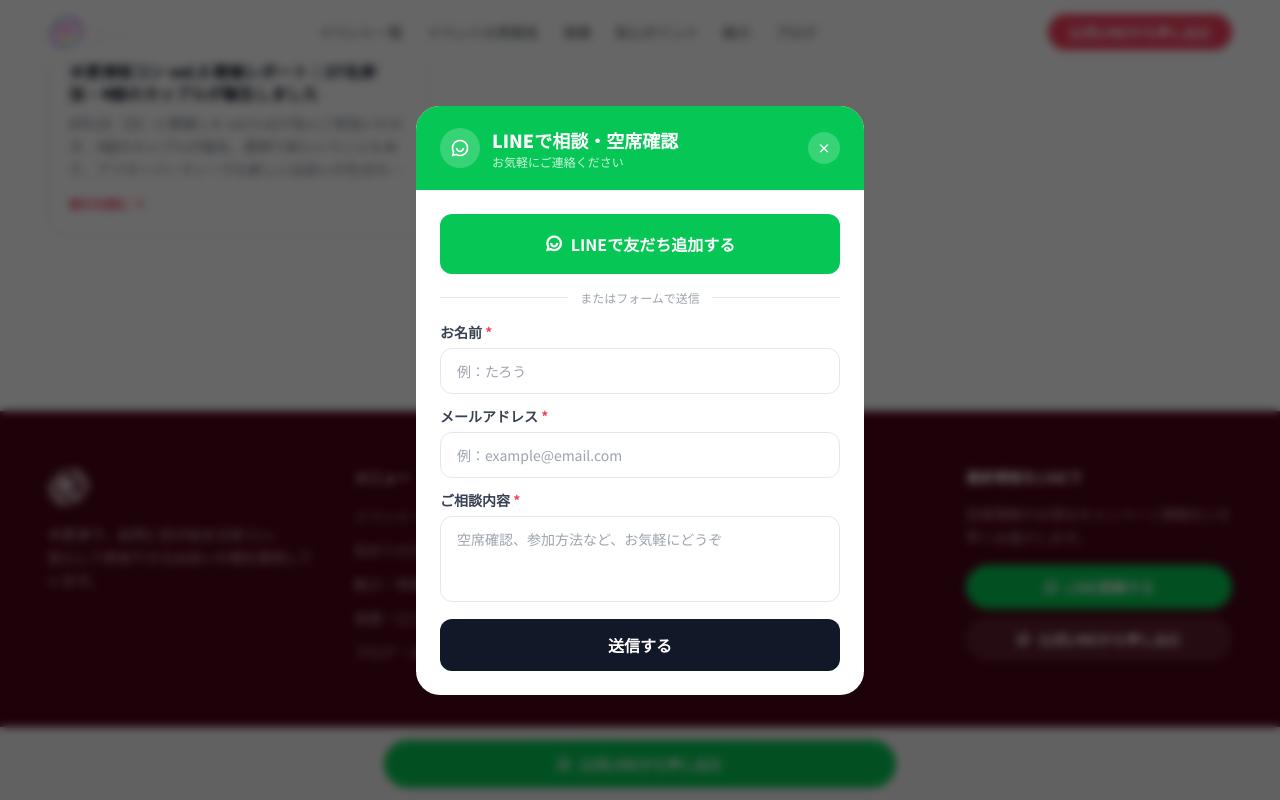
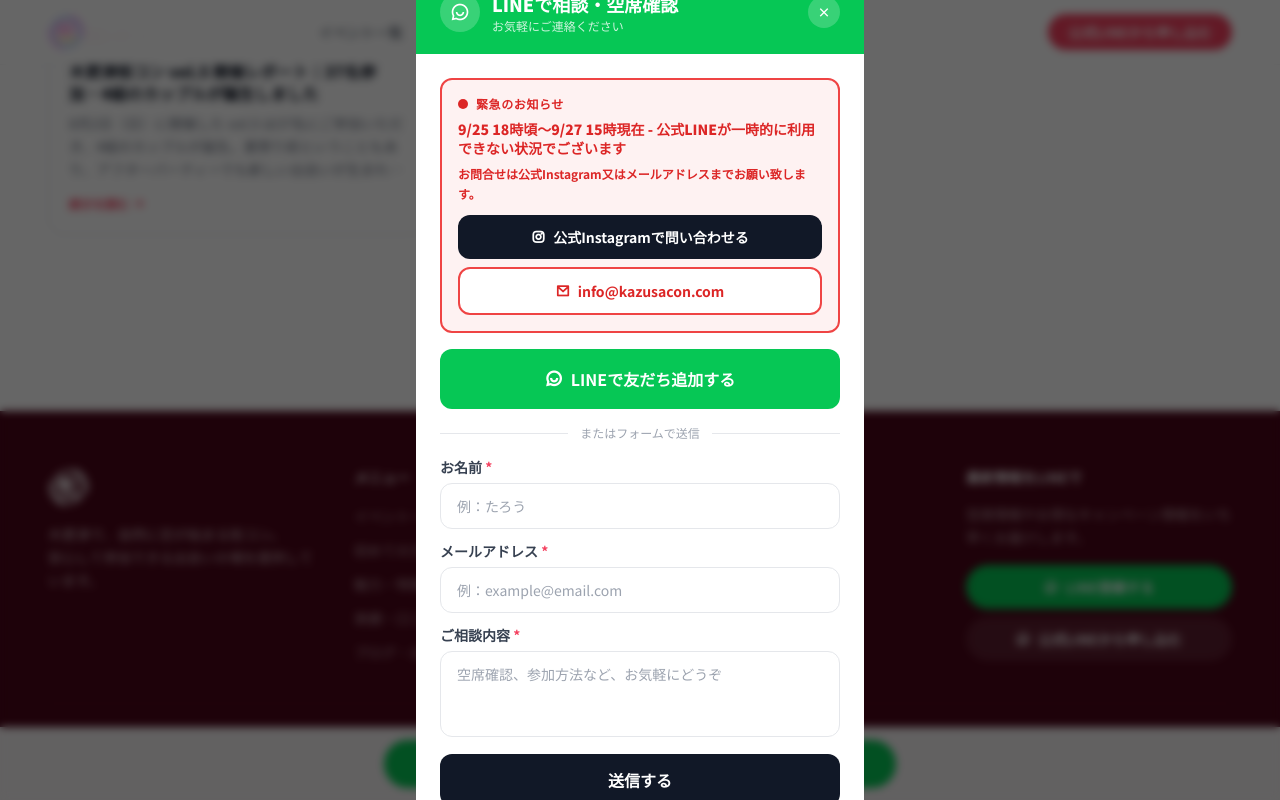
Before and after one commit to SUDORYOMA/kisarazu-machicon, a React (Vite) app: page /blog in a window 1280 px wide. Both pictures are taken after a click on the button "LINE登録する". Shown: the part 2066-2866 px from the top of the page. Built offline with nearby package versions, Linux system fonts and the light colour scheme.

Commit message:
feat: LINE・申し込みモーダルにも緊急のお知らせを表示
文言は src/lib/alert.ts に集約し、バナーとモーダルで共有する

Co-Authored-By: Claude Opus 5 <noreply@anthropic.com>

```diff
--- a/src/components/AlertBanner.tsx
+++ b/src/components/AlertBanner.tsx
@@ -1,14 +1,6 @@
-// 緊急のお知らせ（障害・中止など）。不要になったら ALERT を null にする
-const ALERT: {
-  title: string;
-  body: string;
-} | null = {
-  title: "9/25 18時頃〜9/27 15時現在 - 公式LINEが一時的に利用できない状況でございます",
-  body: "お問合せは公式Instagram又はメールアドレスまでお願い致します。",
-};
+import { ALERT, INSTAGRAM_URL, EMAIL } from "@/lib/alert";
 
-const INSTAGRAM_URL = "https://www.instagram.com/kazusacon?igsh=MTNwZ3NqeXQ2bjVm&utm_source=qr";
-const EMAIL = "info@kazusacon.com";
+// トップのヒーロー直下に出す緊急のお知らせ。文言は src/lib/alert.ts
 
 export default function AlertBanner() {
   if (!ALERT) return null;
--- /dev/null
+++ b/src/components/AlertNotice.tsx
@@ -0,0 +1,38 @@
+import { ALERT, INSTAGRAM_URL, EMAIL } from "@/lib/alert";
+
+// モーダル内など、狭い場所に出す緊急のお知らせ（トップの大きいバナーは AlertBanner）
+export default function AlertNotice() {
+  if (!ALERT) return null;
+
+  return (
+    <div role="alert" className="mb-4 rounded-xl border-2 border-red-500 bg-red-50 p-4">
+      <div className="flex items-center gap-2 mb-2">
+        <span className="relative flex h-2.5 w-2.5 flex-shrink-0">
+          <span className="absolute inline-flex h-full w-full animate-ping rounded-full bg-red-500 opacity-75" />
+          <span className="relative inline-flex h-2.5 w-2.5 rounded-full bg-red-600" />
+        </span>
+        <span className="text-red-600 font-black text-xs tracking-wider">緊急のお知らせ</span>
+      </div>
+      <p className="text-red-600 font-black text-sm leading-snug mb-1.5">{ALERT.title}</p>
+      <p className="text-red-600 font-bold text-xs leading-relaxed mb-3">{ALERT.body}</p>
+      <div className="flex flex-col gap-2">
+        <a
+          href={INSTAGRAM_URL}
+          target="_blank"
+          rel="nofollow noopener noreferrer"
+          className="whitespace-nowrap flex items-center justify-center gap-2 bg-gray-900 text-white font-bold py-3 rounded-xl hover:bg-gray-700 transition-colors cursor-pointer text-sm"
+        >
+          <i className="ri-instagram-line" />
+          公式Instagramで問い合わせる
+        </a>
+        <a
+          href={`mailto:${EMAIL}`}
+          className="whitespace-nowrap flex items-center justify-center gap-2 bg-white border-2 border-red-500 text-red-600 font-bold py-3 rounded-xl hover:bg-red-50 transition-colors cursor-pointer text-sm"
+        >
+          <i className="ri-mail-line" />
+          {EMAIL}
+        </a>
+      </div>
+    </div>
+  );
+}
--- a/src/components/ApplyModal.tsx
+++ b/src/components/ApplyModal.tsx
@@ -1,6 +1,7 @@
 import { useState, useRef } from "react";
 import { events } from "@/mocks/events";
 import { submitToFormspree } from "@/lib/formspree";
+import AlertNotice from "@/components/AlertNotice";
 
 interface ApplyModalProps {
   open: boolean;
@@ -53,6 +54,9 @@ export default function ApplyModal({ open, defaultEventId, onClose }: ApplyModal
         </div>
 
         <div className="p-6">
+          {/* 公式LINE障害中などの緊急のお知らせ（src/lib/alert.ts） */}
+          <AlertNotice />
+
           {submitted ? (
             <div className="text-center py-8">
               <div className="w-16 h-16 flex items-center justify-center bg-rose-100 rounded-full mx-auto mb-4">
--- a/src/components/LineModal.tsx
+++ b/src/components/LineModal.tsx
@@ -1,5 +1,6 @@
 import { useState } from "react";
 import { submitToFormspree } from "@/lib/formspree";
+import AlertNotice from "@/components/AlertNotice";
 
 interface LineModalProps {
   open: boolean;
@@ -53,6 +54,9 @@ export default function LineModal({ open, onClose }: LineModalProps) {
         </div>
 
         <div className="p-6">
+          {/* 公式LINE障害中などの緊急のお知らせ（src/lib/alert.ts） */}
+          <AlertNotice />
+
           {submitted ? (
             <div className="text-center py-6">
               <div className="w-14 h-14 flex items-center justify-center bg-emerald-100 rounded-full mx-auto mb-4">
--- /dev/null
+++ b/src/lib/alert.ts
@@ -0,0 +1,13 @@
+// 緊急のお知らせ（障害・中止など）。
+// ここを書き換えるだけで、トップのバナー（AlertBanner）と LINE モーダル内の注意書きの両方が変わる。
+// 不要になったら ALERT を null にして `npm run deploy`。
+export const ALERT: {
+  title: string;
+  body: string;
+} | null = {
+  title: "9/25 18時頃〜9/27 15時現在 - 公式LINEが一時的に利用できない状況でございます",
+  body: "お問合せは公式Instagram又はメールアドレスまでお願い致します。",
+};
+
+export const INSTAGRAM_URL = "https://www.instagram.com/kazusacon?igsh=MTNwZ3NqeXQ2bjVm&utm_source=qr";
+export const EMAIL = "info@kazusacon.com";
```
Also changed, not shown: 1 other file (tests, documents, lock files or other folders).
